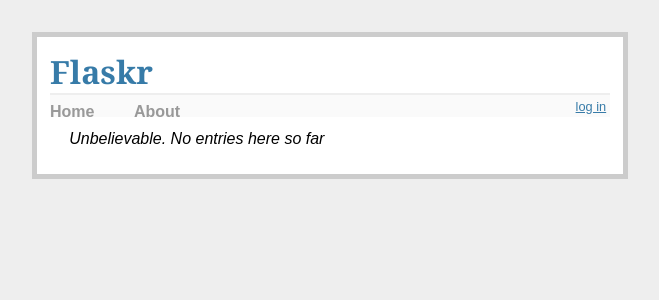
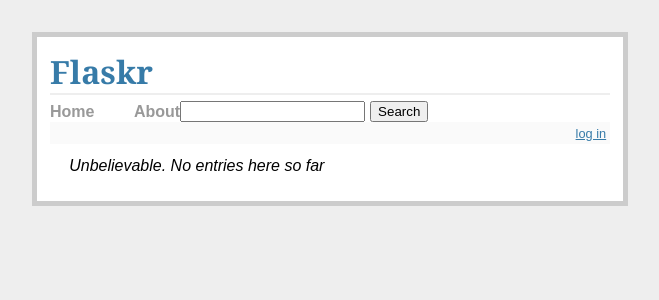
Before and after one commit to zhongmoxi/flask, a Flask app: page / in a window 1280 px wide. Shown: the top 300 px of the page, without its empty margins (310-969 px from the left). Run offline with Flask 2, Linux system fonts and the light colour scheme; data that the repository does not hold is empty.

Commit message:
search_error

```diff
--- a/myflaskr/flaskr.py
+++ b/myflaskr/flaskr.py
@@ -8,7 +8,8 @@ from flask import Flask, request, session, redirect, url_for,\
 from flask.ext.sqlalchemy import SQLAlchemy
 from datetime import datetime
 from werkzeug.security import generate_password_hash, check_password_hash
-#
+import flask.ext.whooshalchemy as whooshalchemy
+
 
 # configuration
 
@@ -24,9 +25,14 @@ app.config['SQLALCHEMY_DATABASE_URI'] = 'sqlite:////tmp/flask.db'
 db = SQLAlchemy(app)
 app.config.from_object(__name__)
 app.config.from_envvar('FLASKR_SETTINGS', silent=True)
+app.config['WHOOSH_BASE'] = '/tmp/flask_search.db'
+app.config['MAX_SEARCH_RESULTS'] = 50
 
 
 class Entry(db.Model):
+
+    __searchable__ = ['text']
+
     id = db.Column(db.Integer, primary_key=True)
     title = db.Column(db.String(80))
     author = db.Column(db.String(20))
@@ -46,7 +52,11 @@ class Entry(db.Model):
         return '<Post %r>' % self.title
 
 
+whooshalchemy.whoosh_index(app, Entry)
+
+
 class User(db.Model):
+
     id = db.Column(db.Integer, primary_key=True)
     username = db.Column(db.String(80))
     password = db.Column(db.String(20))
@@ -148,5 +158,14 @@ def logout():
     flash('You were logged out')
     return redirect(url_for('show_entries'))
 
+@app.route('/search', methods=['POST'])
+def search():
+    return redirect(url_for('search_results', query_word=session['query_word']))
+
+@app.route('/search_results/<query_word>')
+def search_results(query_word):
+    results = Entry.query.whoosh_search(query_word, MAX_SEARCH_RESULTS).all()
+    return render_template('search_results.html', query_word=query_word, results=results)
+
 if __name__ == '__main__':
     app.run(debug=True)
--- a/myflaskr/templates/menu.html
+++ b/myflaskr/templates/menu.html
@@ -1,6 +1,15 @@
+
+<div>
    <strong><nav>
      <u1 class="menu">
        <li><a href="/">Home</a></li>
        <li><a href="{{ url_for('about') }}">About</a></li>
      </u1>
-   </nav></strong>
+     </nav></strong>
+     <h2>
+         <form action= "{{url_for('search')}}" method= "post" name= "search">
+             <input type=text name=query_word>
+             <input type=submit value=Search>
+         </form>
+     </h2>
+</div>
```
Also changed, not shown: myflaskr/templates/search_results.html (added, +11 -0 lines).
